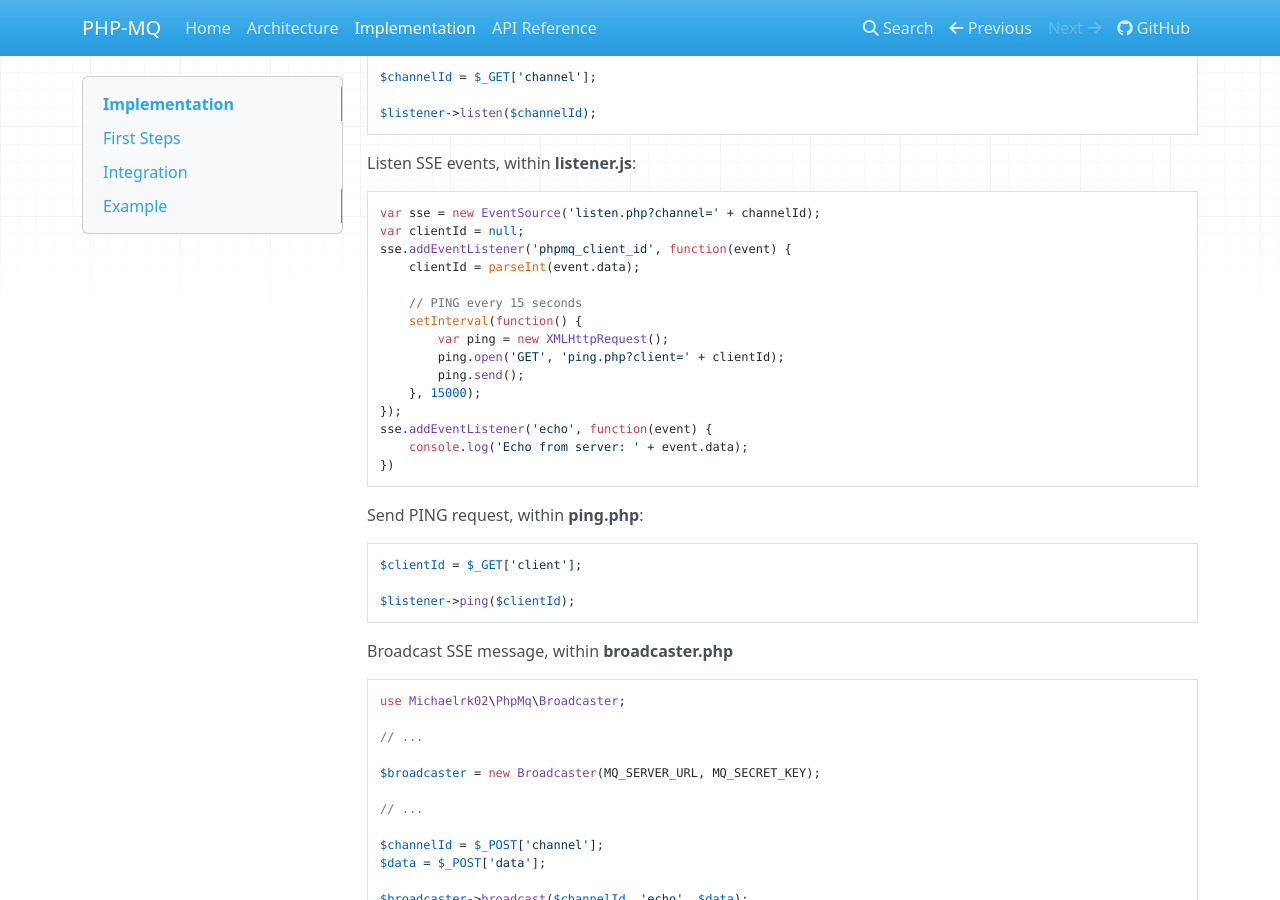
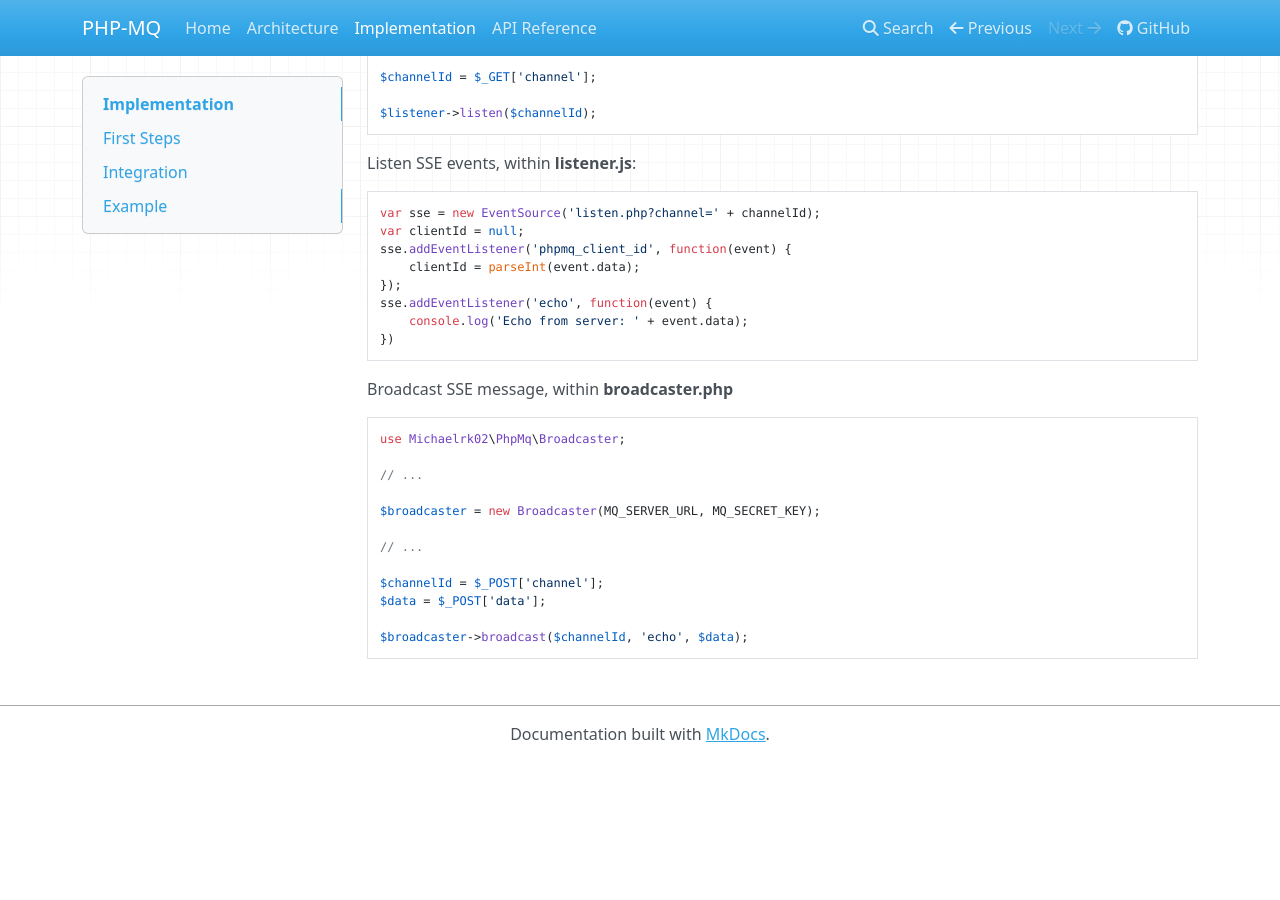
Before and after one commit to michaelrk02/php-mq, an MkDocs documentation site: the page built from docs/implementation.md, in a window 1280 px wide and 900 px high, scrolled down 853 px. Built offline with MkDocs 1.6.1, drawn with Linux system fonts in a browser that asks for light colours; nearby versions of some CDN libraries; after the commit the page ends 1615 px from its top, so only the background shows below that.

````diff
--- a/docs/implementation.md
+++ b/docs/implementation.md
@@ -49,25 +49,10 @@ var sse = new EventSource('listen.php?channel=' + channelId);
 var clientId = null;
 sse.addEventListener('phpmq_client_id', function(event) {
     clientId = parseInt(event.data);
-
-    // PING every 15 seconds
-    setInterval(function() {
-        var ping = new XMLHttpRequest();
-        ping.open('GET', 'ping.php?client=' + clientId);
-        ping.send();
-    }, 15000);
 });
 sse.addEventListener('echo', function(event) {
     console.log('Echo from server: ' + event.data);
 })
-```
-
-Send PING request, within **ping.php**:
-
-```php
-$clientId = $_GET['client'];
-
-$listener->ping($clientId);
 ```
 
 Broadcast SSE message, within **broadcaster.php**
````
Also changed, not shown: docs/architecture.md (+2 -4 lines), docs/files/architecture.png, 3 other files.
